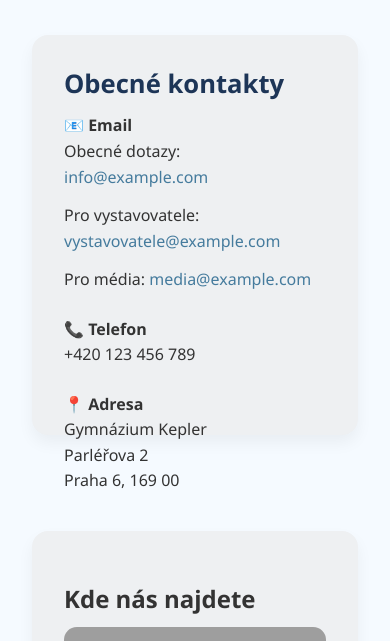
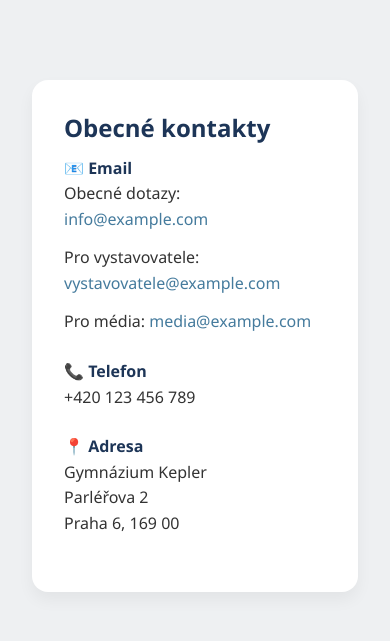
Before and after one commit to tomashanzal/website-DU, a Flask app: page /kontakt in a window 390 px wide. Shown: the part 72-713 px from the top of the page. Run offline with Flask 3, Linux system fonts and the light colour scheme; grey boxes are pictures that could not be loaded.

Commit message:
random upravy + jinej desgin kontakt.html

```diff
--- a/app/static/styles.css
+++ b/app/static/styles.css
@@ -40,7 +40,7 @@ h4 {
   margin-bottom: 0.5rem;
 }
 p {
-  font-size: clamp(1rem, 1.8vw, 1.2rem);
+  font-size: clamp(1rem, 1.6vw, 1.2rem);
   margin: 0 0 0.8rem 0;
 }
 .small-text {
--- a/app/templates/kontakt.html
+++ b/app/templates/kontakt.html
@@ -6,6 +6,17 @@
   <title>Kontakt</title>
   <link rel="stylesheet" href="{{ url_for('static', filename='styles.css') }}">
   <style>
+    .kontakt-wrapper {
+      background-color: #eef0f2;
+      width: 100%;
+      padding: 4rem 0;
+    }
+
+    .tym-wrapper {
+      background-color: aliceblue;
+      width: 100%;
+      padding: 4rem 0;
+    }
 
     .kontakt-map-grid {
       display: grid;
@@ -13,58 +24,63 @@
       gap: 6rem;
       align-items: start;
       max-width: 1200px;
-    margin: 5vw auto;
+      margin: 0 auto;
       padding: 1rem 2rem;
     }
 
-    .kontakt-box {
-      background-color: #eef0f2;
+    .kontakt-box, .mapa-box {
+      background-color: white;
       border-radius: 1rem;
       box-shadow: 0 0.5rem 1rem rgba(0, 0, 0, 0.05);
       padding: 2rem;
       width: 100%;
-      height: 100%;
-      min-height: 350px;
-      max-height: 400px;
+    }
+    .kontakt-box h2, .mapa-box h2 {
+      margin-top: 0;
+      color: #1d3557;
+      font-size: 2.5rem;
     }
 
-    .kontakt-box h2 {
-      margin-top: 0;
-      color: #1d3557;
-      font-size: 1.6rem;
+    .kontakt-box {
+      min-height: 350px;
     }
 
     .kontakt-item {
       margin-bottom: 1.5rem;
     }
 
+    .kontakt-item strong {
+      color: #1d3557;
+    }
+
     .kontakt-item a {
       color: #457b9d;
       text-decoration: none;
+      word-break: break-word;
     }
 
     .kontakt-item a:hover {
       text-decoration: underline;
     }
 
-    .mapa-box {
-      background-color: #eef0f2;
-      border-radius: 1rem;
-      box-shadow: 0 0.5rem 1rem rgba(0, 0, 0, 0.05);
-      padding: 2rem;
+    iframe {
       width: 100%;
-      height: 100%;
+      height: 400px;
+      border: 4px solid #1d3557;
+      border-radius: clamp(0.5rem, 1vw, 1rem);
     }
 
+    .doprava {
+      margin-top: 2rem;
+      padding-top: 1rem;
+      border-top: 1px solid #e0e0e0;
+      font-size: 0.95rem;
+      text-align: left;
+    }
 
-
-    .mapa-iframe {
-      width: 100%;
-      height: 400px;
-    }
     .tym-section {
       max-width: 1200px;
-  margin: 4rem auto;
+      margin: 0 auto;
       padding: 0 2rem;
       text-align: center;
     }
@@ -76,15 +92,14 @@
     }
 
     .tym-grid {
-  display: grid;
-  grid-template-columns: repeat(3, 1fr);
+      display: flex;
+      flex-wrap: wrap;
+      justify-content: center;
       gap: 2rem;
-  justify-items: center;
     }
 
-
     .tym-clen {
-  background-color: #f8f9fa;
+      background-color: white;
       border-radius: 1rem;
       padding: 1.5rem;
       box-shadow: 0 0.5rem 1rem rgba(0, 0, 0, 0.05);
@@ -92,6 +107,7 @@
       max-width: 300px;
       width: 100%;
     }
+
     .tym-clen img {
       width: 100%;
       height: auto;
@@ -108,33 +124,37 @@
     }
 
     .tym-clen p {
-  margin: 0.2rem 0;
+      margin: 0.4rem 0;
       font-size: 0.95rem;
     }
 
     .tym-clen a {
       color: #457b9d;
       text-decoration: none;
+      word-break: break-word;
     }
 
     .tym-clen a:hover {
       text-decoration: underline;
     }
 
-
-
-
     @media (max-width: 768px) {
     .kontakt-map-grid {
       grid-template-columns: 1fr;
     }
 
-      .mapa-iframe {
+    iframe {
       height: 300px;
     }
 
     .tym-grid {
-        grid-template-columns: 1fr;
+      flex-direction: column;
+      align-items: center;
+    }
+    .kontakt-box h2, .mapa-box h2 {
+      margin-top: 0;
+      color: #1d3557;
+      font-size: 1.5rem;
     }
     }
   </style>
@@ -154,8 +174,8 @@
     </div>
   </header>
 
-  <section class="kontakt-wrapper">
-    <div class="kontakt-map-grid">
+  <div class="kontakt-wrapper">
+    <section class="kontakt-map-grid">
       <div class="kontakt-box">
         <h2>Obecné kontakty</h2>
         <div class="kontakt-item">
@@ -176,29 +196,17 @@
 
       <div class="mapa-box">
         <h2>Kde nás najdete</h2>
-        <div class="mapa-iframe">
         <iframe
           src="https://www.google.com/maps/embed?pb=!1m18!1m12!1m3!1d1279.9552990449008!2d14.38684360857243!3d50.0879606875569!2m3!1f0!2f0!3f0!3m2!1i1024!2i768!4f13.1!3m3!1m2!1s0x470b951a87784a87%3A0x7cc9fd475f7b8166!2sGymn%C3%A1zium%20Jana%20Keplera!5e0!3m2!1scs!2scz!4v1747164217870!5m2!1scs!2scz"
-            width="100%"
-            height="100%"
-            style="border:0; border-radius: 0.8rem;"
           allowfullscreen=""
           loading="lazy"
           referrerpolicy="no-referrer-when-downgrade">
         </iframe>
       </div>
-        <div class="doprava">
-          <h3>Doprava</h3>
-          <p><strong>MHD:</strong></p>
-          <p><strong>Metro:</strong> Linka A, stanice Hradčanská (8 min pěšky)</p>
-          <p><strong>Tramvaj:</strong> 1, 8, 18 – zastávka Hládkov</p>
-          <p><strong>Autobus:</strong> 143 – zastávka Hládkov</p>
-          <br>
-          <p><strong>Autem:</strong> Omezené možnosti parkování. Doporučujeme využít MHD.</p>
+    </section>
   </div>
-      </div>
-    </div>
-  </section>
+
+  <div class="tym-wrapper">
     <section class="tym-section">
       <h2>Organizační tým</h2>
       <div class="tym-grid">
@@ -212,6 +220,7 @@
         {% endfor %}
       </div>
     </section>
+  </div>
 
   <footer>
     &copy; 2025 Studenti studentům. Všechna práva vyhrazena.
```
Also changed, not shown: app/templates/about.html (+22 -1 lines), app/templates/home.html (+19 -12 lines). Lines whose indentation alone changed are shown as unchanged.
